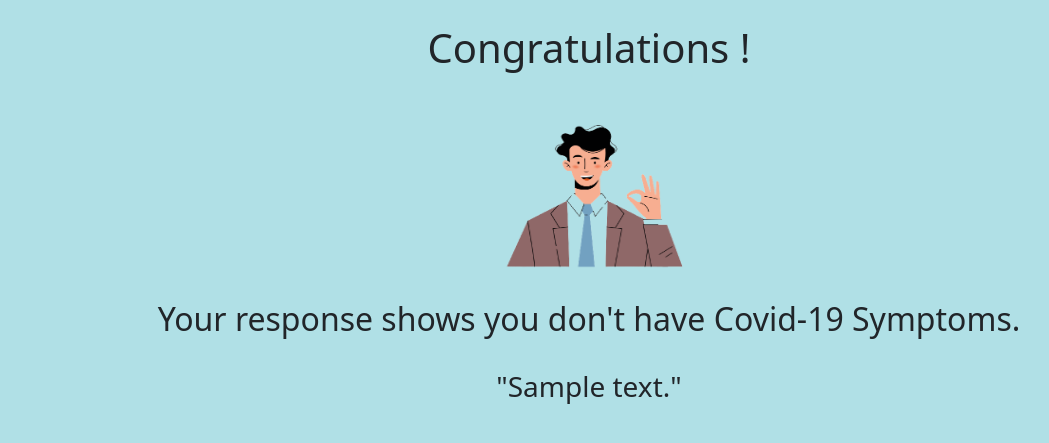
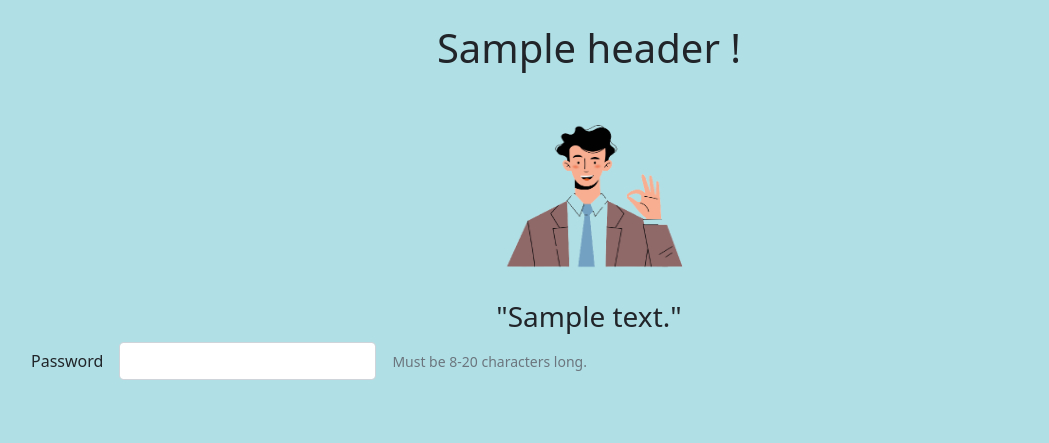
Before and after one commit to carlmas02/Covid-Help-Website, a Flask app: template templates/safe.html in a window 1280 px wide. Shown: the part 56-499 px from the top of the page, without its empty margins (51-1100 px from the left). Run offline with Flask 2, Linux system fonts and the light colour scheme; the template is opened without the code that fills it: most values are stand-ins (such as "Sample title", 1, 10 or a date in 2020).

Commit message:
minor changes

```diff
--- a/main.py
+++ b/main.py
@@ -44,9 +44,10 @@ def get_form():
 		if resp :
 			return redirect(url_for('run'))
 		else:
+			header = "Congratulations"
 			text = "Your answers predict that you are at a low-risk for COVID-19 ,you must ensure you protect yourself and\
  ensure you are following social distancing norms. "
-			return render_template('safe.html',text=text)
+			return render_template('safe.html',text=text,header = header)
 
 	return render_template('form.html')
 
@@ -60,10 +61,11 @@ def run():
 		if resp:
 			return redirect(url_for('run2'))
 		else:
+			header = "Great"
 			text = "Your answers predict that you at a medium to high risk for COVID-19 ,we suggest that you must get \
 yourself tested. There are chances that you could be asymtomatic , so we prefer you to visit a doctor or  health-care \
              center "
-			return render_template('safe.html',text= text)
+			return render_template('safe.html',text= text,header=header)
 
 	return render_template('form2.html')
 
--- a/templates/safe.html
+++ b/templates/safe.html
@@ -6,17 +6,28 @@
 
 
 <center>
-	<h1> Congratulations !</h1>
+	<h1> {{header}} !</h1>
 <img src="{{url_for('static',filename ='images/safe.png')}}" width="220" height="220"/>
 
-<h2> Your response shows you don't have Covid-19 Symptoms.</h2>
 <br>
 <h3>"{{text}}"</h3>
 
 
 </center>
 
-
+<div class="row g-3 align-items-center">
+  <div class="col-auto">
+    <label for="inputPassword6" class="col-form-label">Password</label>
+  </div>
+  <div class="col-auto">
+    <input type="password" id="inputPassword6" class="form-control" aria-describedby="passwordHelpInline">
+  </div>
+  <div class="col-auto">
+    <span id="passwordHelpInline" class="form-text">
+      Must be 8-20 characters long.
+    </span>
+  </div>
+</div>
 
 
 
```
Also changed, not shown: 1 other file.
